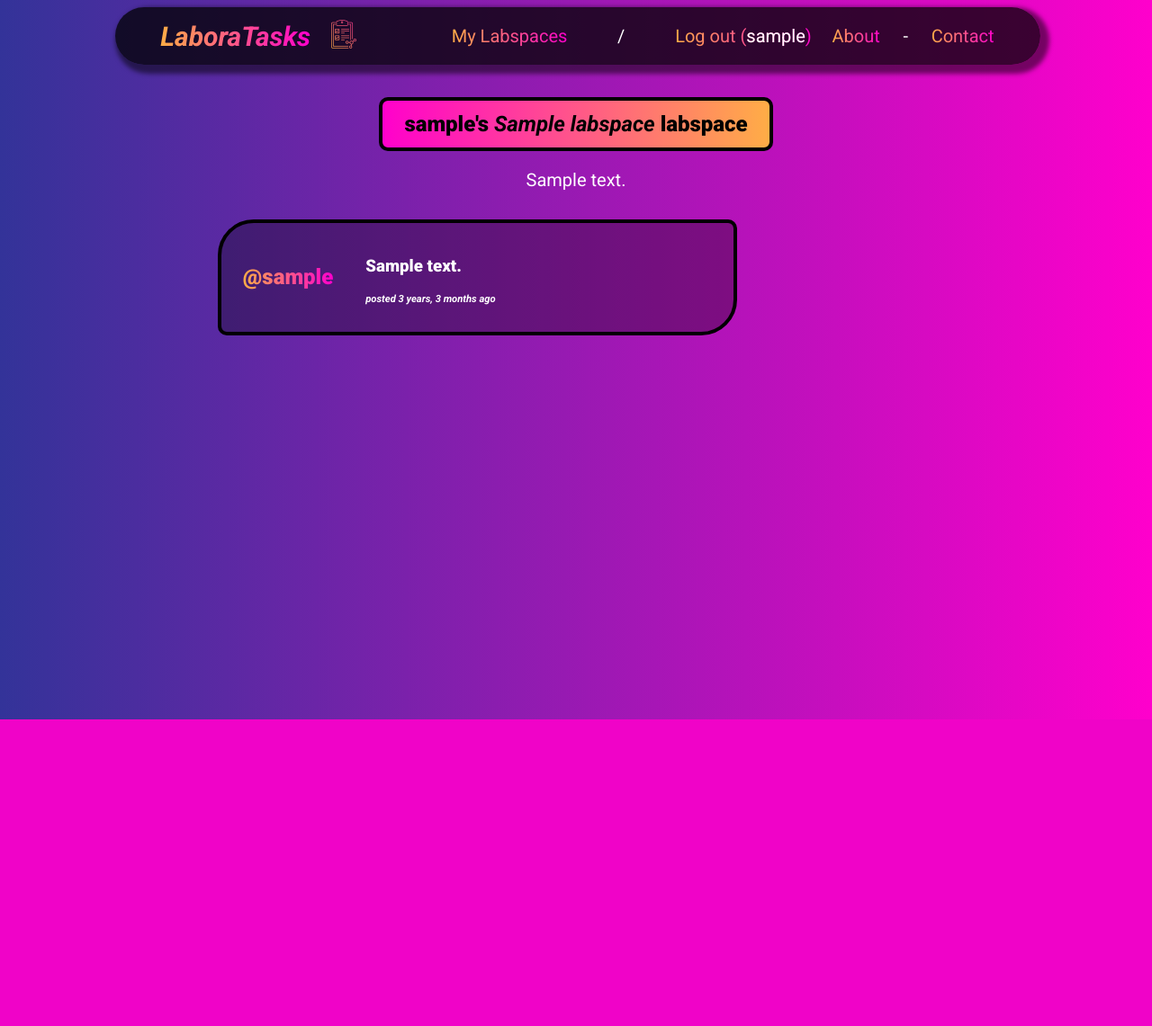
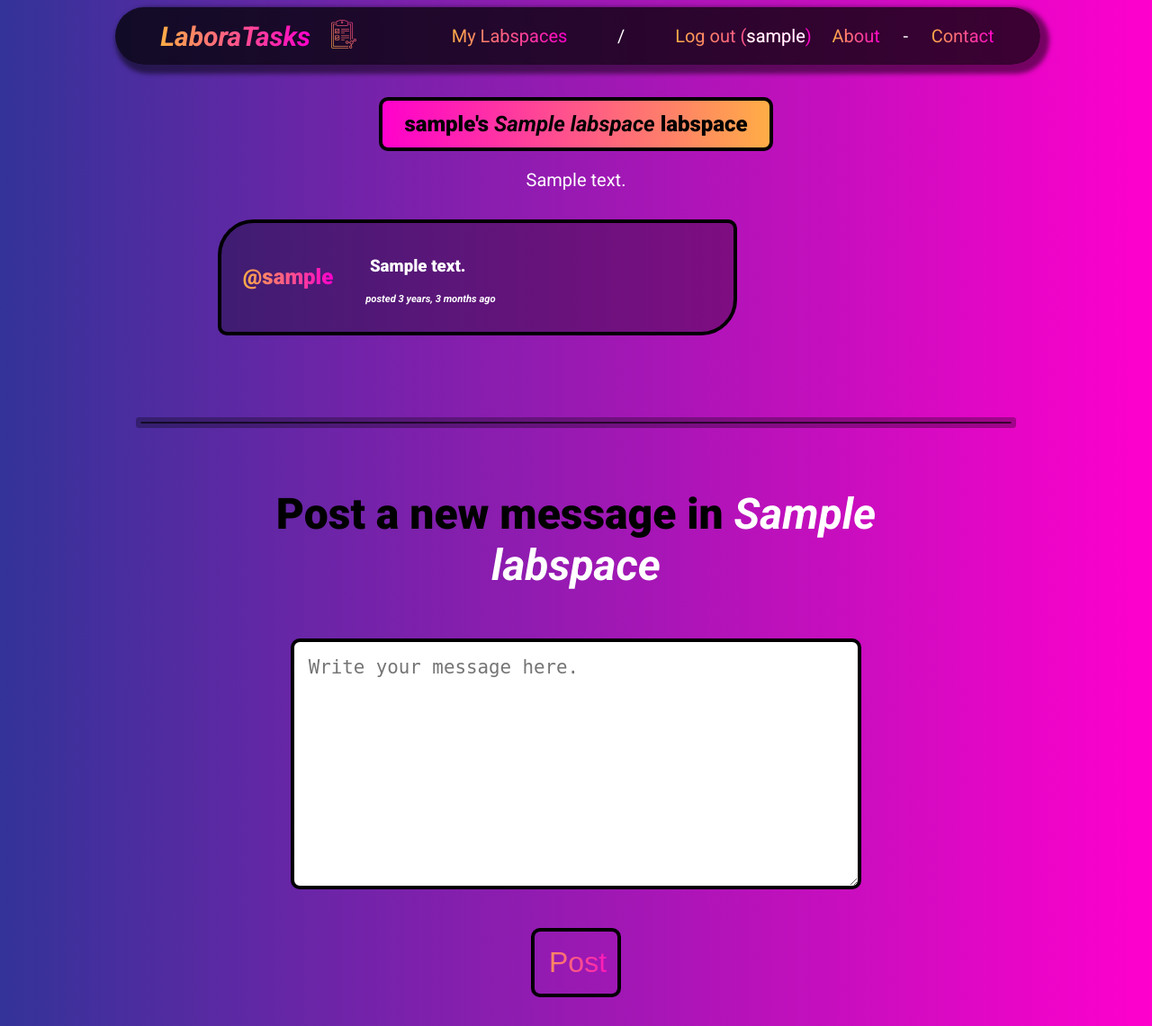
Before and after one commit to simlal/labtasks, a Django app: page /labspaces/1 in a window 1280 px wide. Shown: the whole page at 90% size. Before the commit the page ends 800 px from the top, so only its background shows below. Run offline with Django 4.2, Linux system fonts and the light colour scheme; a user stored in the database is signed in; tables that the repository leaves empty hold one stand-in row (values such as "Sample post"); lists and menus that the app fills with data are empty; parts of the project's set-up code (start-up, migrations or seed data) failed here and were passed over.

Commit message:
Implement message post and left-right display

```diff
--- a/labtasks/labspaces/forms.py
+++ b/labtasks/labspaces/forms.py
@@ -1,7 +1,7 @@
 from django.forms import ModelForm
 from django import forms
 
-from .models import Labspace
+from .models import Labspace, Message
 
 class LabspaceForm(ModelForm):
     name = forms.CharField(
@@ -36,3 +36,14 @@ class editLabspaceForm(ModelForm):
     class Meta:
         model = Labspace
         fields = ["name", "description"]
+
+class PostMessageForm(ModelForm):
+    body = forms.CharField(
+        required=True,
+        max_length=2000,
+        widget=forms.Textarea(attrs={"placeholder": "Write your message here."})
+    )
+
+    class Meta:
+        model = Message
+        fields = ["body"]
--- a/labtasks/labspaces/templates/labspaces/labspace.html
+++ b/labtasks/labspaces/templates/labspaces/labspace.html
@@ -34,7 +34,21 @@
             <h2>There are no messages in this labspace yet. Be the first to write something!</h2>
         </div>
     {% endif %}
+    <hr id="add-message-sep">
+    <div id="add-message">
+        <h2>Post a new message in <em style="color: white;">{{ labspace.name }}</em></h2>
+            <form method="post" action="">
+                {% csrf_token %}
+                <table class="post-message-form">
+                {{ form.as_table }}
+                </table>
+                <button id="post-message-btn" type="submit">Post</button>
+            </form>
+    </div>
 
 </div>
 
+{% load static %}
+<script src="{% static 'labspace.js' %}" ></script>
+
 {% endblock %}
--- a/labtasks/labspaces/templatetags/my_filters.py
+++ b/labtasks/labspaces/templatetags/my_filters.py
@@ -15,37 +15,15 @@ def is_same_user_as_previous(messages, current_message):
 
 @register.simple_tag
 def get_alignment(messages, current_message):
-
-
-    for i, message in enumerate(messages):
-
-        if i == 0:
-            alignment = "center-left"
-
-        # Switch align for all messages after pinned
-        if i > 0:
-            if current_message.user != messages[i - 1].user:
-                if alignment == "center-left":
-                    alignment = "center-right"
-                else:
-                    alignment = "center-left"
+    alignment = "center-left"
+    prev_user = None
+    for message in messages:
+        if message.user != prev_user and prev_user is not None:
+            if alignment == "center-left":
+                alignment = "center-right"
             else:
-                if alignment == "center-left":
-                    alignment = "center-left"
-                else:
-                    alignment = "center-right"
-
+                alignment = "center-left"
         if message == current_message:
             return alignment
+        prev_user = message.user
     return alignment
-
-
-
-# @register.simple_tag
-# def get_alignment(messages, current_message):
-#     alignment = 'left'
-#     for message in messages:
-#         if message == current_message:
-#             return alignment
-#         alignment = 'right' if alignment == 'left' else 'left'
-#     return alignment
--- a/labtasks/labspaces/views.py
+++ b/labtasks/labspaces/views.py
@@ -1,7 +1,8 @@
 from django.shortcuts import render, redirect
+from django.urls import reverse
 
 from .models import Labspace, Message
-from .forms import LabspaceForm, editLabspaceForm
+from .forms import LabspaceForm, editLabspaceForm, PostMessageForm
 
 from django.utils import timezone
 from django.utils.timesince import timesince
@@ -140,11 +141,27 @@ def labspace(request, pk):
     labspace = Labspace.objects.get(id=pk)
     messages = labspace.message_set.all().order_by("created")
 
-    context = {
-        "labspace": labspace,
-        "messages": messages,
+    # Post new message
+    if request.method == "POST":
+        form = PostMessageForm(request.POST)
 
-        "current_user": request.user
-    }
+        # Validate form and save to db
+        if form.is_valid():
+            post_message = form.save(commit=False)
+            post_message.user = request.user
+            post_message.labspace = labspace
+            post_message.save()
+            # Redirect to post-message box
+            url = reverse("labspaces:labspace", args=[labspace.id])
+            return redirect(f"{url}#add-message")
 
-    return render(request, "labspaces/labspace.html", context)
+    # Display form
+    else:
+        form = PostMessageForm()
+        context = {
+            "labspace": labspace,
+            "messages": messages,
+            "current_user": request.user,
+            "form": form,
+        }
+        return render(request, "labspaces/labspace.html", context)
--- a/labtasks/static/labspaces.js
+++ b/labtasks/static/labspaces.js
@@ -10,7 +10,11 @@ button.addEventListener('click', function() {
     if (checkboxes.length === 1) {
         // Get the URL of the selected Labspace object from the labspace-url attribute of the checkbox
         let url = checkboxes[0].getAttribute('labspace-url');
-        console.log("selectedurl:", url)
+
+        // Append the #add-message fragment identifier to the URL
+        url += '#add-message';
+        console.log("selectedurl:", url);
+
 
         // Navigate to the URL of the selected Labspace object
         window.location.href = url;
--- a/labtasks/static/styles/labspaces.css
+++ b/labtasks/static/styles/labspaces.css
@@ -281,6 +281,7 @@
 #labspace-messages .message-body {
     color: var(--secondary-text-col);
     font-size: 1em;
+    white-space: pre-wrap;
 }
 
 #labspace-messages .message-timestamp {
@@ -291,6 +292,68 @@
 
 .no-messages h2 {
     font-size: 1em;
+}
+
+#add-message-sep {
+    margin-top: 6em;
+    margin-bottom: 6em;
+    width: 85%;
+    border: 1px solid var(--primary-shadow);
+    border-radius: 10px;
+    box-shadow: 0px 0px 0px 5px rgba(0,0,0,0.3);
+}
+
+#add-message {
+    margin: auto;
+    text-align: center;
+    align-items: center;
+    width: 75%;
+    font-size: 2em;
+}
+#add-message h2 {
+    margin-top: -0.5em;
+}
+
+#add-message .post-message-form {
+    margin: auto;
+    text-align: center;
+    width: 75%;
+}
+
+#add-message .post-message-form textarea {
+    width: 100%;
+    padding: 0.75em;
+    text-align: left;
+    margin-top: 0.5em;
+    box-sizing: border-box;
+    border: 4px solid var(--primary-text-col);
+    border-radius: 10px;
+    font-size: 0.65em;
+}
+#add-message th {
+    display: none
+}
+
+
+#post-message-btn {
+    margin-top: 1em;
+    width: 100px;
+    border-radius: 10px;
+    font-size: 1em;
+    padding: 0.5em;
+    border: 4px solid var(--primary-text-col);
+    transition: 0.5s;
+    cursor: pointer;
+    background: linear-gradient(to right, var(--accent-yellow), var(--accent-pink));
+    color:transparent;
+    background-clip: text;
+}
+
+#post-message-btn:hover {
+    color: var(--secondary-text-col);
+    background: var(--primary-shadow);
+    text-decoration: none;
+    border-radius: 40px 10px;
 }
 
 /* Delete labspace */
```
